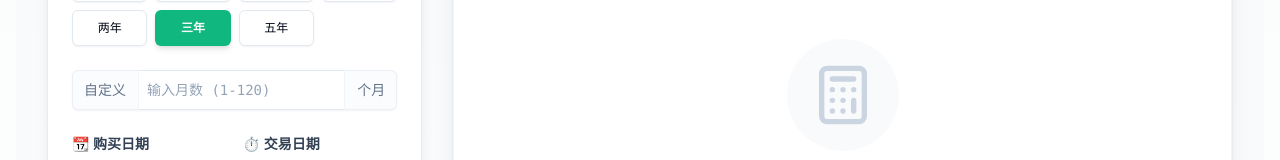
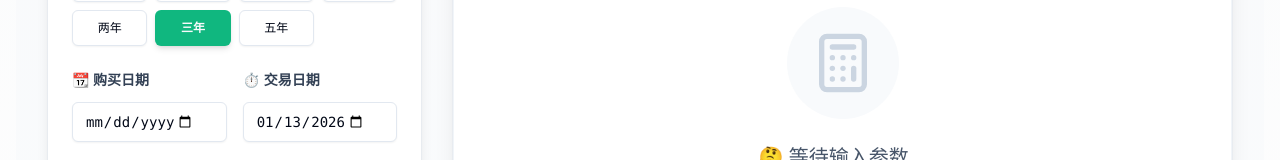
Before and after one commit to everett7623/Globokit, a Next.js app: page /tools/vps-calculator in a window 1280 px wide. Shown: the part 542-702 px from the top of the page. Built offline with nearby package versions, Linux system fonts and the light colour scheme; no server answers.

Commit message:
Update page.tsx

```diff
--- a/app/tools/vps-calculator/page.tsx
+++ b/app/tools/vps-calculator/page.tsx
@@ -285,27 +285,6 @@ ${isProfit
                     ))}
                   </div>
                 </div>
-                {/* 自定义月数输入 */}
-                <div className="flex rounded-md shadow-sm ring-1 ring-inset ring-slate-200 focus-within:ring-2 focus-within:ring-inset focus-within:ring-primary/20 transition-all overflow-hidden bg-white">
-                    <span className="flex select-none items-center px-3 text-slate-500 bg-slate-50/50 border-r border-slate-100 sm:text-sm whitespace-nowrap">
-                      自定义
-                    </span>
-                    <Input
-                      type="number"
-                      min="1"
-                      max="120"
-                      value={RENEWAL_PERIODS.some(p => p.value === parseInt(renewalPeriod)) ? '' : renewalPeriod}
-                      onChange={e => {
-                        const v = parseInt(e.target.value)
-                        if (v >= 1 && v <= 120) setRenewalPeriod(v.toString())
-                      }}
-                      className="block flex-1 border-0 bg-transparent py-1.5 pl-2 text-slate-900 placeholder:text-slate-400 focus:ring-0 sm:text-sm font-mono"
-                      placeholder="输入月数 (1-120)"
-                    />
-                    <span className="flex select-none items-center px-3 text-slate-500 bg-slate-50/50 border-l border-slate-100 sm:text-sm whitespace-nowrap">
-                      个月
-                    </span>
-                  </div>
                 {/* 日期选择 */}
                 <div className="grid grid-cols-2 gap-4">
                   <div className="space-y-3 relative">
```
